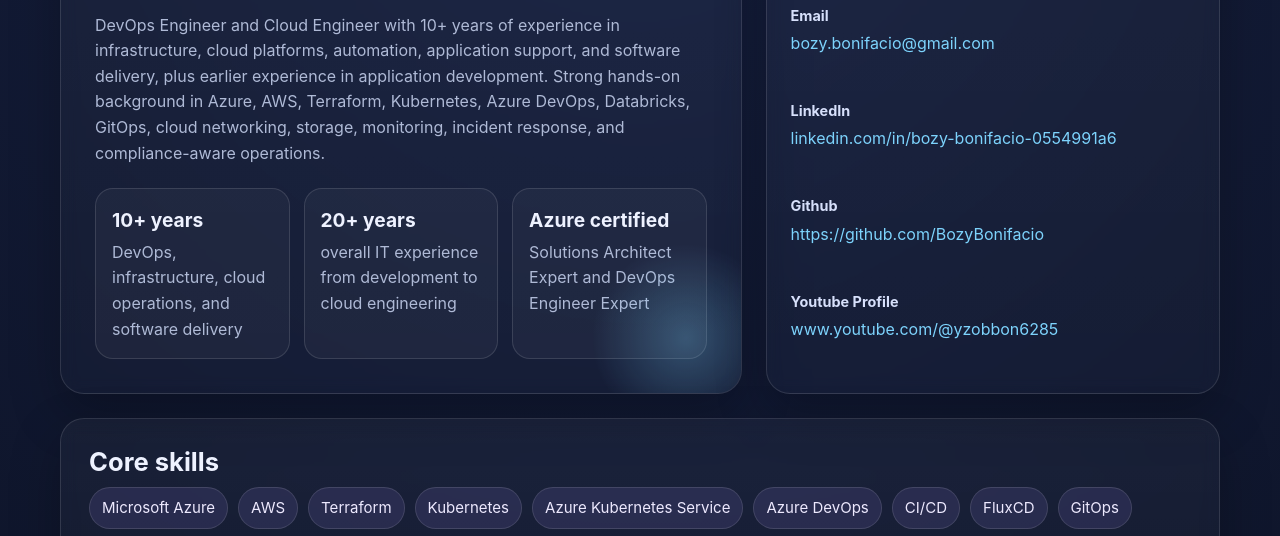
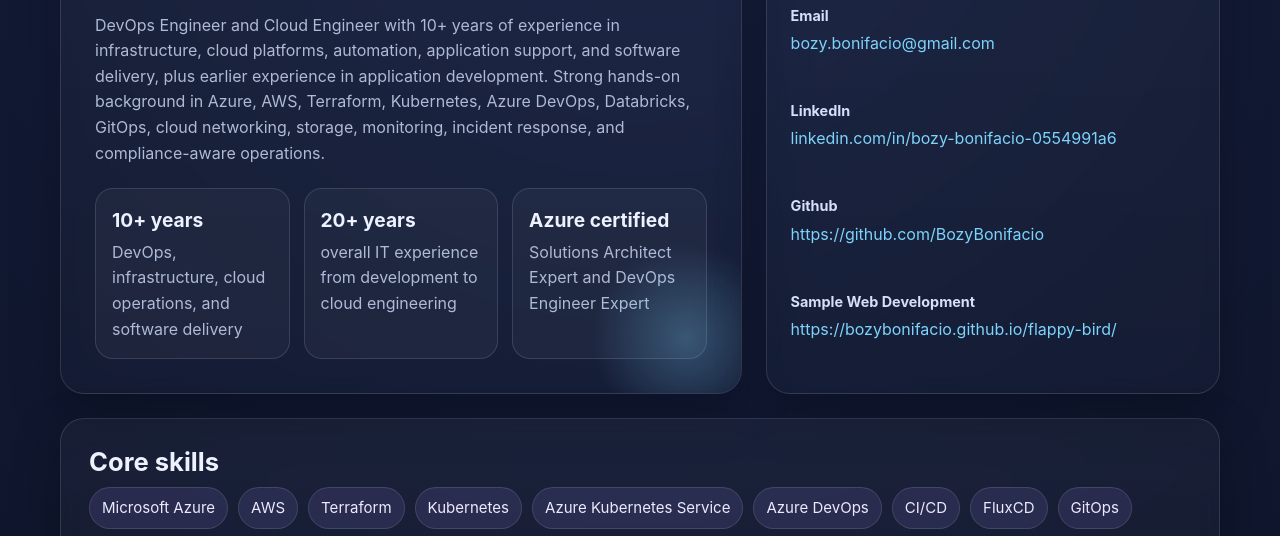
Before and after one commit to BozyBonifacio/publicprofile, a plain HTML site: page index.html in a window 1280 px wide. Shown: the part 244-780 px from the top of the page. Drawn offline with Linux system fonts and the light colour scheme.

Commit message:
Replace YouTube link with sample web development link

```diff
--- a/index.html
+++ b/index.html
@@ -254,8 +254,8 @@
           <a href="https://github.com/BozyBonifacio" target="_blank" rel="noreferrer">https://github.com/BozyBonifacio</a>
         </div>
         <div class="contact-row">
-          <strong>Youtube Profile</strong>
-          <a href="www.youtube.com/@yzobbon6285" target="_blank" rel="noreferrer">www.youtube.com/@yzobbon6285</a>
+          <strong>Sample Web Development</strong>
+          <a href="https://bozybonifacio.github.io/flappy-bird/" target="_blank" rel="noreferrer">https://bozybonifacio.github.io/flappy-bird/</a>
         </div>
       </aside>
     </section>
```
